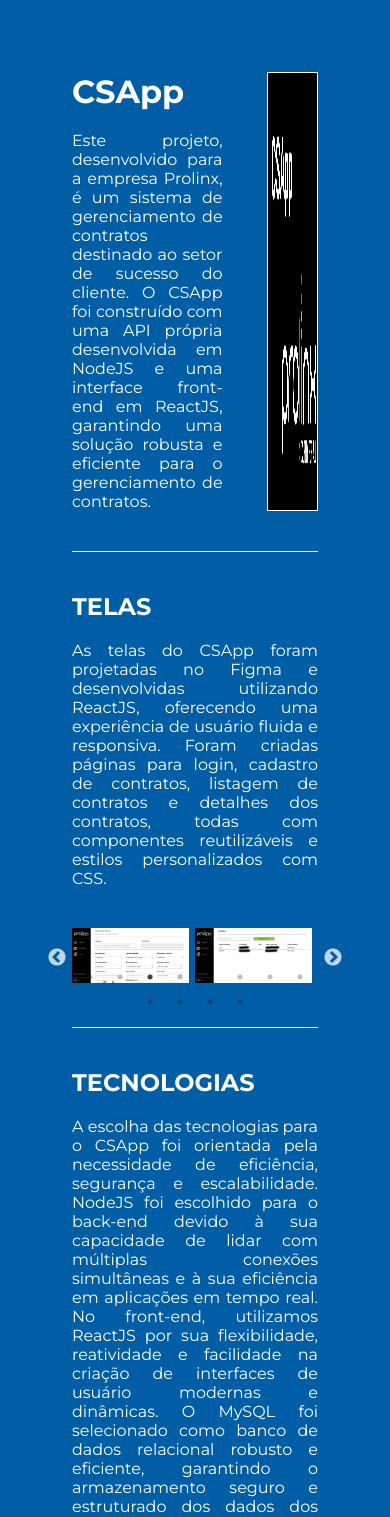
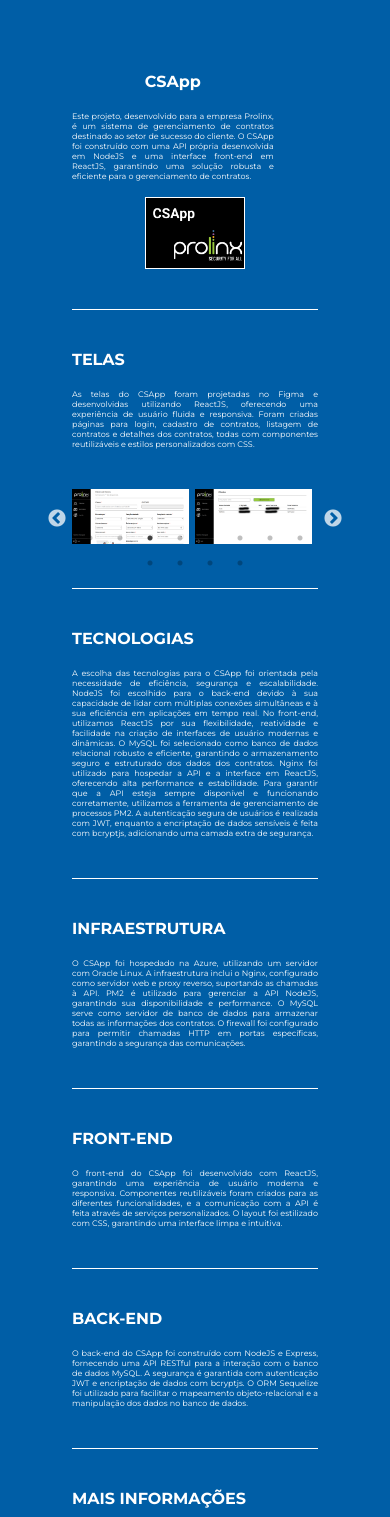
Before and after one commit to NathanMarques2001/projetos, a React (Vite) app: page /projetos/csapp in a window 390 px wide. Shown: the top 1517 px of the page. Built offline with nearby package versions, Linux system fonts and the light colour scheme.

Commit message:
feat: font-size mobile

```diff
--- a/src/pages/project-description/index.jsx
+++ b/src/pages/project-description/index.jsx
@@ -11,34 +11,34 @@
     <div id='projectDescriptionContainer'>
       <div id='projectDescriptionHeader'>
         <div id='projectDescriptionHeaderText'>
-          <h1 id='projectDescriptionHeaderTextTitle'>{project.title}</h1>
-          <p>{project.description}</p>
+          <h1 id='projectDescriptionHeaderTextTitle' className='projectDescriptionTitle'>{project.title}</h1>
+          <p className='projectDescriptionTextDescription'>{project.description}</p>
         </div>
         <img src={links.projectsImages[projectTitle]?.logo} alt={`Logo ${text.projects[projectTitle]?.title}`} id='projectDescriptionBanner' />
       </div>
       <div className='projectDescriptionDiv'>
-        <h2>TELAS</h2>
+        <h2 className='projectDescriptionTitle'>TELAS</h2>
         <p id='projectDescriptionTextDescriptionScreens' className='projectDescriptionTextDescription'>{project.screens}</p>
         <Carousel images={images} />
       </div>
       <div className='projectDescriptionDiv'>
-        <h2>TECNOLOGIAS</h2>
+        <h2 className='projectDescriptionTitle'>TECNOLOGIAS</h2>
         <p className='projectDescriptionTextDescription'>{project.techs}</p>
       </div>
       <div className='projectDescriptionDiv'>
-        <h2>INFRAESTRUTURA</h2>
+        <h2 className='projectDescriptionTitle'>INFRAESTRUTURA</h2>
         <p className='projectDescriptionTextDescription'>{project.infrastructure}</p>
       </div>
       <div className='projectDescriptionDiv'>
-        <h2>FRONT-END</h2>
+        <h2 className='projectDescriptionTitle'>FRONT-END</h2>
         <p className='projectDescriptionTextDescription'>{project.frontend}</p>
       </div>
       <div className='projectDescriptionDiv'>
-        <h2>BACK-END</h2>
+        <h2 className='projectDescriptionTitle'>BACK-END</h2>
         <p className='projectDescriptionTextDescription'>{project.backend}</p>
       </div>
       <div className='projectDescriptionDiv'>
-        <h2>MAIS INFORMAÇÕES</h2>
+        <h2 className='projectDescriptionTitle'>MAIS INFORMAÇÕES</h2>
         <p className='projectDescriptionTextDescription'>O código-fonte deste projeto está disponível no GitHub. O repositório inclui toda a estrutura do projeto, com documentação simplificada para facilitar a contribuição e manutenção.</p>
         <p className='projectDescriptionTextDescription'>Para mais informações, entre em contato pelo e-mail nathanbrandao1@gmail.com.</p>
       </div>
--- a/src/pages/project-description/style.css
+++ b/src/pages/project-description/style.css
@@ -39,3 +39,28 @@
 #projectDescriptionTextDescriptionScreens {
   margin-bottom: 2.5rem;
 }
+
+@media (max-width: 1023px) {
+  #projectDescriptionHeaderTextTitle {
+    text-align: center;
+  }
+
+  #projectDescriptionHeader {
+    flex-direction: column;
+    justify-content: center;
+    align-items: center;
+    gap: 1rem;
+  }
+
+  #projectDescriptionBanner {
+    width: 40%;
+  }
+
+  .projectDescriptionTitle {
+    font-size: 1rem;
+  }
+
+  .projectDescriptionTextDescription {
+    font-size: 0.5rem;
+  }
+}
```
